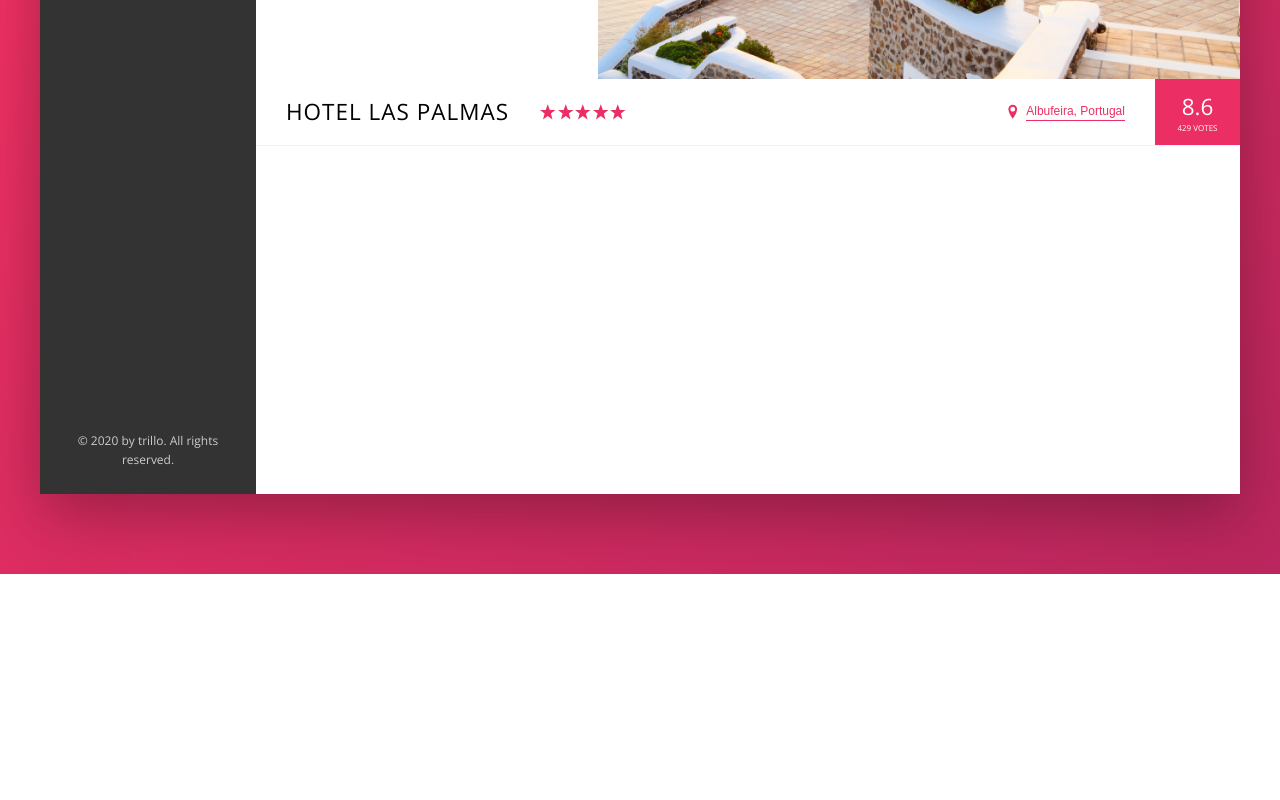
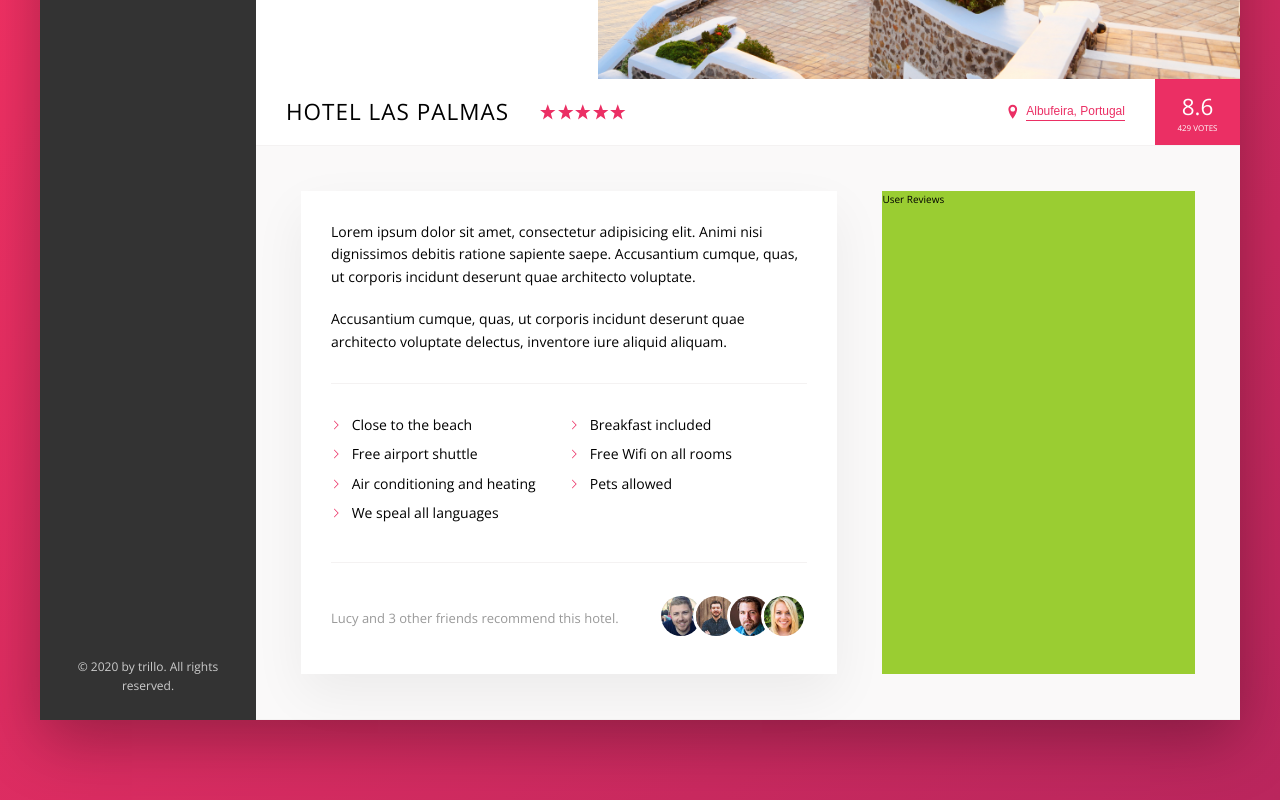
Before and after one commit to vitsafarik/Trillo-project, a website: page index.html in a window 1280 px wide. Shown: the part 456-1256 px from the top of the page. Before the commit the page ends 1030 px from the top, so only its background shows below. Drawn offline with nearby package versions, Linux system fonts and the light colour scheme.

Commit message:
finish the description section

```diff
--- a/index.html
+++ b/index.html
@@ -135,6 +135,57 @@
             <div class="overview__rating-count">429 votes</div>
           </div>
         </div>
+
+        <div class="detail">
+          <div class="description">
+            <p class="paragraph">
+              Lorem ipsum dolor sit amet, consectetur adipisicing elit. Animi nisi dignissimos debitis ratione sapiente
+              saepe. Accusantium cumque, quas, ut corporis incidunt deserunt quae architecto voluptate.
+            </p>
+            <p class="paragraph">
+              Accusantium cumque, quas, ut corporis incidunt deserunt quae architecto voluptate delectus, inventore iure
+              aliquid aliquam.
+            </p>
+            <ul class="list">
+              <li class="list__item">
+                Close to the beach
+              </li>
+              <li class="list__item">
+                Breakfast included
+              </li>
+              <li class="list__item">
+                Free airport shuttle
+              </li>
+              <li class="list__item">
+                Free Wifi on all rooms
+              </li>
+              <li class="list__item">
+                Air conditioning and heating
+              </li>
+              <li class="list__item">
+                Pets allowed
+              </li>
+              <li class="list__item">
+                We speal all languages
+              </li>
+            </ul>
+            <div class="recommend">
+              <p class="recommend__count">
+                Lucy and 3 other friends recommend this hotel.
+              </p>
+              <div class="recomend__friends">
+                <img src="img/user-3.jpg" alt="Friend 1" class="recommend__photo">
+                <img src="img/user-4.jpg" alt="Friend 2" class="recommend__photo">
+                <img src="img/user-5.jpg" alt="Friend 3" class="recommend__photo">
+                <img src="img/user-6.jpg" alt="Friend 4" class="recommend__photo">
+              </div>
+            </div>
+          </div>
+          <div class="user-reviews">
+            User Reviews
+          </div>
+        </div>
+
       </main>
     </div>
   </div>
--- a/sass/_base.scss
+++ b/sass/_base.scss
@@ -11,6 +11,8 @@
   --color-grey-dark-3: #999;
 
   --shadow-dark: 0 2rem 6rem rgba(0, 0, 0, 0.3);
+  --shadow-light: 0 2rem 5rem rgba(0, 0, 0, 0.06);
+  --line: 1px solid var(--color-grey-light-2);
 }
 
 * {
--- a/sass/_components.scss
+++ b/sass/_components.scss
@@ -202,7 +202,7 @@
 .overview {
   display: flex;
   align-items: center;
-  border-bottom: 1px solid var(--color-grey-light-2);
+  border-bottom: var(--line);
 
   &__heading {
     font-size: 2.25rem;
@@ -298,3 +298,76 @@
     box-shadow: none;
   }
 }
+
+/////////////////////////////////
+// PARAGRAPH
+
+.paragraph:not(:last-of-type) {
+  margin-bottom: 2rem;
+}
+
+/////////////////////////////////
+// LIST
+
+.list {
+  list-style: none;
+  margin: 3rem 0;
+  padding: 3rem 0;
+  border-top: var(--line);
+  border-bottom: var(--line);
+
+  display: flex;
+  flex-wrap: wrap;
+
+  &__item {
+    flex: 0 0 50%;
+    margin-bottom: 0.7rem;
+  }
+
+  &__item::before {
+    content: "";
+    display: inline-block;
+    height: 1rem;
+    width: 1rem;
+    margin-right: 0.7rem;
+    //background-image: url(../img/chevron-thin-right.svg);
+    //background-size: cover;
+
+    background-color: var(--color-primary);
+    -webkit-mask-image: url(../img/chevron-thin-right.svg);
+    mask-image: url(../img/chevron-thin-right.svg);
+    -webkit-mask-size: cover;
+    mask-size: cover;
+  }
+}
+
+/////////////////////////////////
+// RECOMMEND
+
+.recommend {
+  font-size: 1.3rem;
+  color: var(--color-grey-dark-3);
+
+  display: flex;
+
+  align-items: center;
+
+  &__count {
+    margin-right: auto;
+  }
+
+  &__friends {
+  }
+
+  &__photo {
+    box-sizing: content-box;
+    height: 4rem;
+    width: 4rem;
+    border-radius: 50%;
+    border: 3px solid #fff;
+
+    &:not(:last-child) {
+      margin-right: -1.5rem;
+    }
+  }
+}
--- a/sass/_layout.scss
+++ b/sass/_layout.scss
@@ -11,7 +11,7 @@
   font-size: 1.4rem;
   height: 7rem;
   background-color: #fff;
-  border-bottom: 1px solid var(--color-grey-light-2);
+  border-bottom: var(--line);
 
   display: flex;
   justify-content: space-between;
@@ -34,6 +34,26 @@
 
 .hotel-view {
   background-color: #fff;
-  height: 80rem;
   flex: 1;
 }
+
+.detail {
+  display: flex;
+  padding: 4.5rem;
+  background-color: var(--color-grey-light-1);
+  border-bottom: var(--line);
+}
+
+.description {
+  font-size: 1.4rem;
+  background-color: #fff;
+  box-shadow: var(--shadow-light);
+  padding: 3rem;
+  flex: 0 0 60%;
+  margin-right: 4.5rem;
+}
+
+.user-reviews {
+  background-color: yellowgreen;
+  flex: 1;
+}
```
Also changed, not shown: css/style.css.
